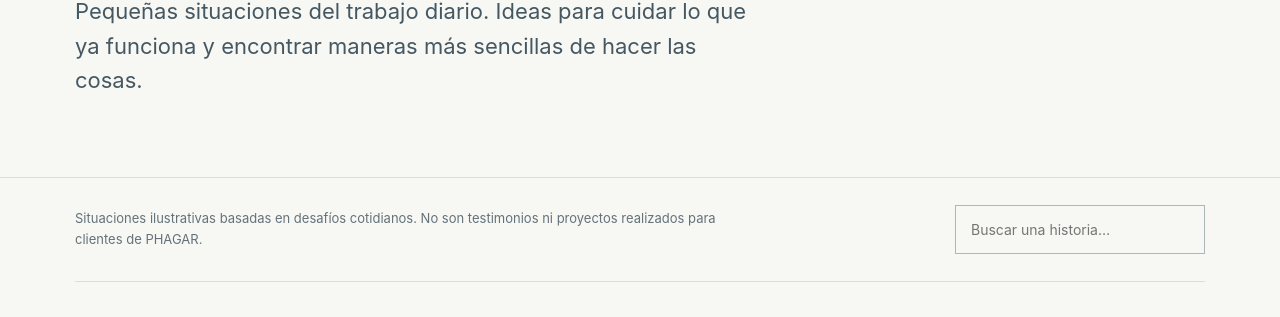
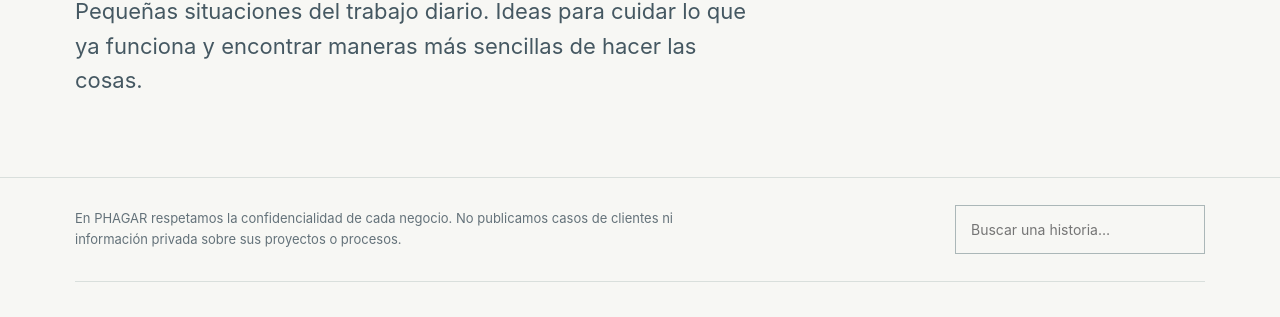
Before and after one commit to gandhi0101/Phagar-landing, a plain HTML site: page historias.html in a window 1280 px wide. Shown: the part 424-741 px from the top of the page. Drawn offline with Linux system fonts and the light colour scheme; no server answers.

Commit message:
copy: emphasize client confidentiality in editorial section

```diff
--- a/historias.html
+++ b/historias.html
@@ -21,7 +21,7 @@ footer{padding:28px 0;font-size:12px;color:var(--muted)}footer .wrap{display:fle
 <body>
 <header><div class="wrap top"><a class="brand" href="./" aria-label="Volver a PHAGAR">PHAGAR</a><nav aria-label="Navegación"><a href="./">Inicio</a><a href="#historias">Historias</a><a class="contact" href="https://n8n.phagar.com/form/phagar-consulta" target="_blank" rel="noopener noreferrer">Hablemos</a></nav></div></header>
 <main><section class="hero"><div class="wrap"><span class="eyebrow">PHAGAR / Cuaderno de ideas</span><h1>Hay historias que<br>se parecen a las nuestras.</h1><p class="lead">Pequeñas situaciones del trabajo diario. Ideas para cuidar lo que ya funciona y encontrar maneras más sencillas de hacer las cosas.</p></div></section>
-<section class="wrap" id="historias" aria-label="Historias de trabajo"><div class="bar"><p>Situaciones ilustrativas basadas en desafíos cotidianos. No son testimonios ni proyectos realizados para clientes de PHAGAR.</p><label><span class="sr" style="position:absolute;left:-9999px">Buscar una historia</span><input id="search" class="search" type="search" placeholder="Buscar una historia…" autocomplete="off"></label></div><div class="list" id="feed" aria-live="polite"><p class="empty">Cargando historias…</p></div></section>
+<section class="wrap" id="historias" aria-label="Historias de trabajo"><div class="bar"><p>En PHAGAR respetamos la confidencialidad de cada negocio. No publicamos casos de clientes ni información privada sobre sus proyectos o procesos.</p><label><span class="sr" style="position:absolute;left:-9999px">Buscar una historia</span><input id="search" class="search" type="search" placeholder="Buscar una historia…" autocomplete="off"></label></div><div class="list" id="feed" aria-live="polite"><p class="empty">Cargando historias…</p></div></section>
 <section class="closing"><div class="wrap"><div><span class="eyebrow" style="color:#b1d3db">Una conversación puede ser el inicio</span><h2>¿Alguna historia te resultó familiar?</h2></div><a href="https://n8n.phagar.com/form/phagar-consulta" target="_blank" rel="noopener noreferrer">Platiquemos de tu negocio</a></div></section></main>
 <footer><div class="wrap"><span>© <span id="year"></span> PHAGAR · México</span><div><a href="./">Inicio</a> · <a href="https://n8n.phagar.com/webhook/phagar/aviso-de-privacidad" target="_blank" rel="noopener noreferrer">Aviso de privacidad</a> · <a href="mailto:phagar.contacto@gmail.com">Contacto</a></div></div></footer>
 <script>
```
